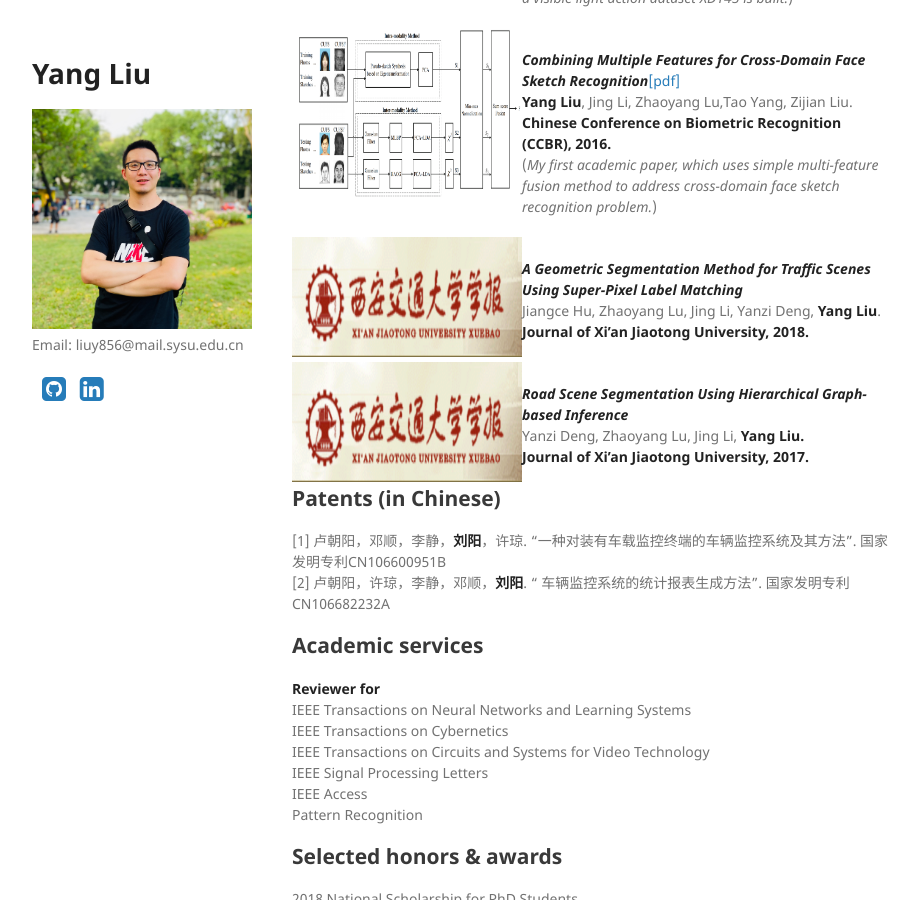
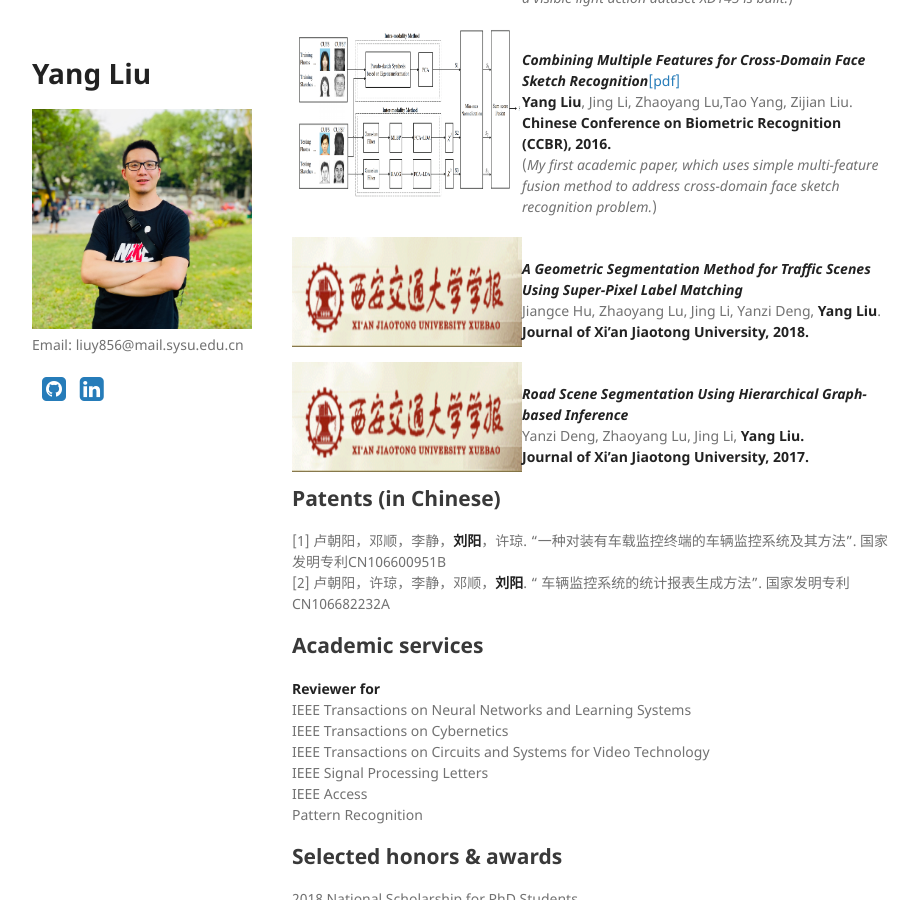
Before and after one commit to YangLiu9208/home, a Jekyll site: the page built from index.md, in a window 1280 px wide and 900 px high, scrolled down 2125 px. Shown: the whole window, without its empty margins (178-1096 px from the left). Built offline with Jekyll 4.4.1, drawn with Linux system fonts in a browser that asks for light colours; a style sheet for code colours, icons or effects is not loaded.

Commit message:
Update index.md

```diff
--- a/index.md
+++ b/index.md
@@ -111,7 +111,7 @@ Committee: Zhaoyang Lu, Jing Li, Quanxue Gao, Peiyi Shen, Guizhong Liu, Chun Qi.
 
 <div align="left">
           <a>
-            <img border="0" src="./xjt.png" align="left" width="230" height="120">
+            <img border="0" src="./xjt.png" align="left" width="230" height="110">
           </a>
 </div>
 ***A Geometric Segmentation Method for Traffic Scenes Using Super-Pixel Label Matching***
@@ -120,7 +120,7 @@ Jiangce Hu, Zhaoyang Lu, Jing Li, Yanzi Deng, **Yang Liu**.
 
 <div align="left">
           <a>
-            <img border="0" src="./xjt.png" align="left" width="230" height="120">
+            <img border="0" src="./xjt.png" align="left" width="230" height="110">
           </a>
 </div>
 ***Road Scene Segmentation Using Hierarchical Graph-based Inference***
```
